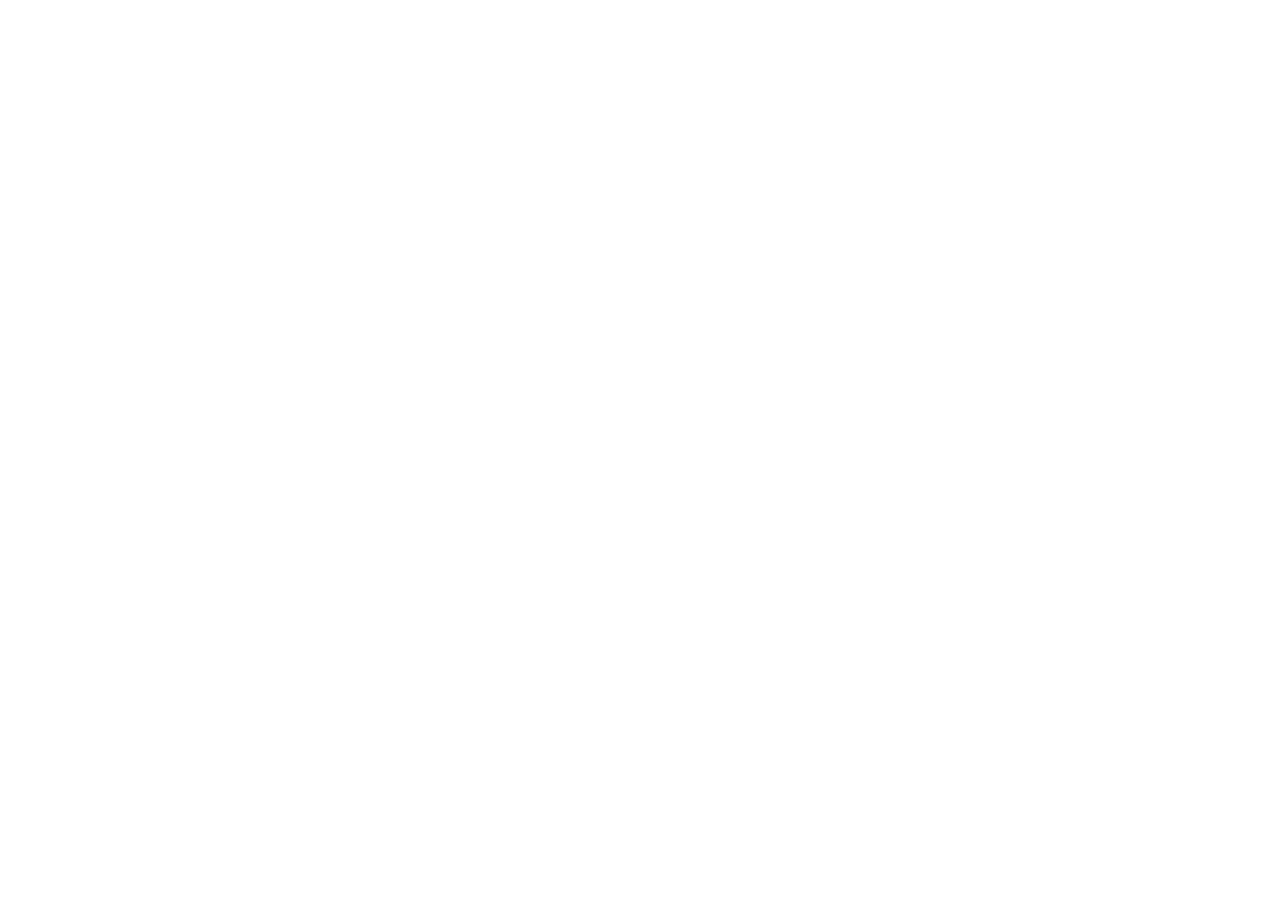
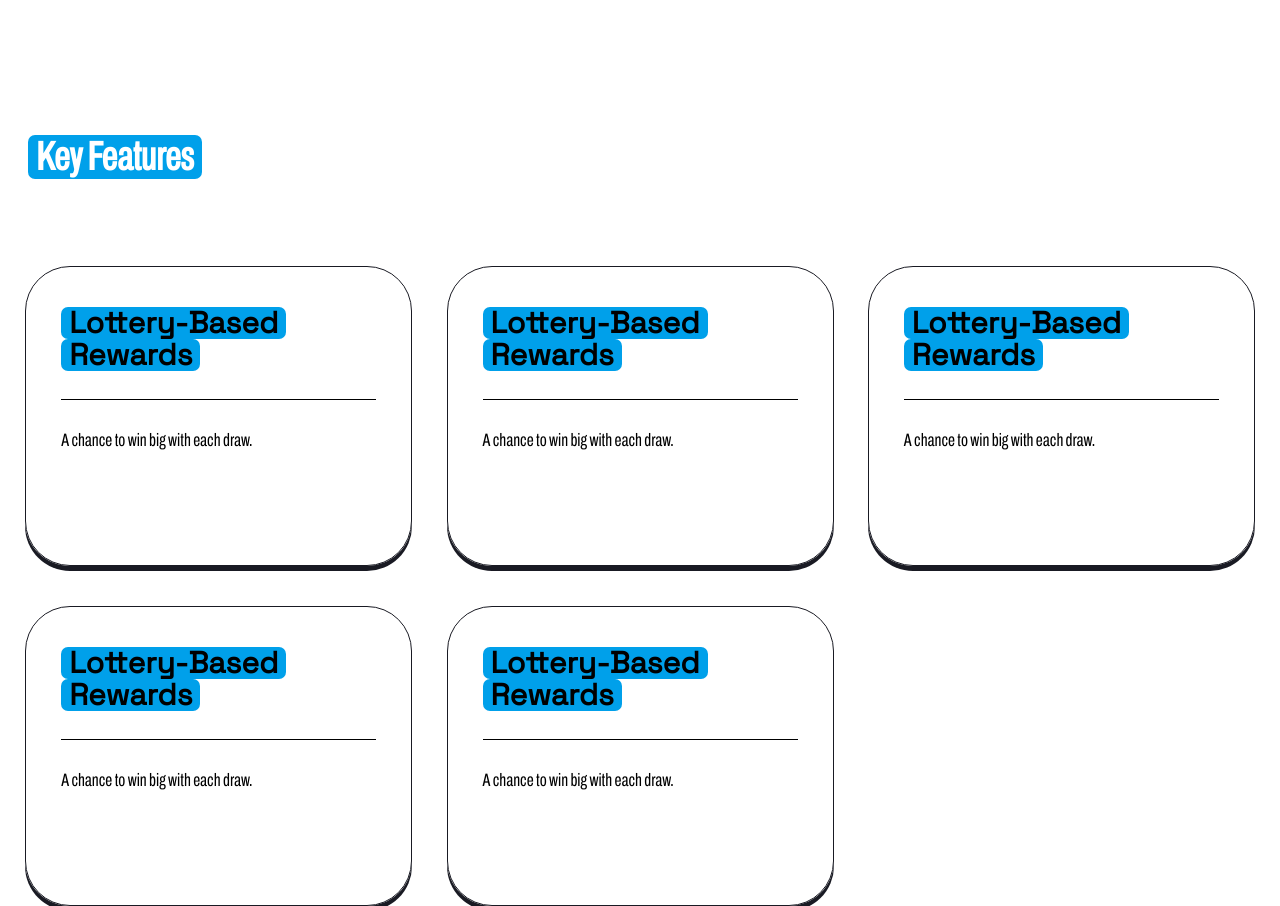
Before and after one commit to dracodev02/doraebag, a Next.js app: page / in a window 1280 px wide. Shown: the part 2980-3886 px from the top of the page. Before the commit the page ends 2917 px from the top, so only its background shows below. Built offline with nearby package versions, Linux system fonts and the light colour scheme.

Commit message:
add ui Key Features section

```diff
--- a/app/page.tsx
+++ b/app/page.tsx
@@ -1,4 +1,5 @@
 import Header from "./components/header/Header";
+import KeyFeature from "./sections/KeyFeature";
 import Section1 from "./sections/Section1";
 import Section2 from "./sections/Section2";
 import SectionWhyUs from "./sections/SectionWhyUs";
@@ -11,6 +12,7 @@
         <Section1 />
         <Section2 />
         <SectionWhyUs />
+        <KeyFeature />
       </div>
     </>
   );
--- /dev/null
+++ b/app/sections/KeyFeature.tsx
@@ -0,0 +1,87 @@
+const KeyFeature = () => {
+  return (
+    <div className="w-full max-w-desktop mx-auto flex flex-col gap-[87px] px-2">
+      <h3 className="font-semibold font-archivo text-white rounded-[7px] bg-primary text-[40px] leading-[44px] w-fit px-2">
+        Key Features
+      </h3>
+      <div className="grid grid-cols-3 place-items-center gap-10">
+        <div className="px-[35px] pt-10 w-[387px] h-[300px] rounded-[45px] border border-secondary shadow-box gap-7 flex flex-col">
+          <div>
+            <p className="bg-primary w-fit rounded-[7px] px-2 font-semibold text-[30px] leading-[32px]">
+              Lottery-Based
+            </p>
+            <p className="bg-primary w-fit rounded-[7px] px-2 font-semibold text-[30px] leading-[32px]">
+              Rewards
+            </p>
+          </div>
+
+          <div className="w-full bg-black h-[1px]"></div>
+          <p className="text-[18px] leading-6 font-archivo text-black">
+            A chance to win big with each draw.
+          </p>
+        </div>
+        <div className="px-[35px] pt-10 w-[387px] h-[300px] rounded-[45px] border border-secondary shadow-box gap-7 flex flex-col">
+          <div>
+            <p className="bg-primary w-fit rounded-[7px] px-2 font-semibold text-[30px] leading-[32px]">
+              Lottery-Based
+            </p>
+            <p className="bg-primary w-fit rounded-[7px] px-2 font-semibold text-[30px] leading-[32px]">
+              Rewards
+            </p>
+          </div>
+
+          <div className="w-full bg-black h-[1px]"></div>
+          <p className="text-[18px] leading-6 font-archivo text-black">
+            A chance to win big with each draw.
+          </p>
+        </div>
+        <div className="px-[35px] pt-10 w-[387px] h-[300px] rounded-[45px] border border-secondary shadow-box gap-7 flex flex-col">
+          <div>
+            <p className="bg-primary w-fit rounded-[7px] px-2 font-semibold text-[30px] leading-[32px]">
+              Lottery-Based
+            </p>
+            <p className="bg-primary w-fit rounded-[7px] px-2 font-semibold text-[30px] leading-[32px]">
+              Rewards
+            </p>
+          </div>
+
+          <div className="w-full bg-black h-[1px]"></div>
+          <p className="text-[18px] leading-6 font-archivo text-black">
+            A chance to win big with each draw.
+          </p>
+        </div>
+        <div className="px-[35px] pt-10 w-[387px] h-[300px] rounded-[45px] border border-secondary shadow-box gap-7 flex flex-col">
+          <div>
+            <p className="bg-primary w-fit rounded-[7px] px-2 font-semibold text-[30px] leading-[32px]">
+              Lottery-Based
+            </p>
+            <p className="bg-primary w-fit rounded-[7px] px-2 font-semibold text-[30px] leading-[32px]">
+              Rewards
+            </p>
+          </div>
+
+          <div className="w-full bg-black h-[1px]"></div>
+          <p className="text-[18px] leading-6 font-archivo text-black">
+            A chance to win big with each draw.
+          </p>
+        </div>
+        <div className="px-[35px] pt-10 w-[387px] h-[300px] rounded-[45px] border border-secondary shadow-box gap-7 flex flex-col">
+          <div>
+            <p className="bg-primary w-fit rounded-[7px] px-2 font-semibold text-[30px] leading-[32px]">
+              Lottery-Based
+            </p>
+            <p className="bg-primary w-fit rounded-[7px] px-2 font-semibold text-[30px] leading-[32px]">
+              Rewards
+            </p>
+          </div>
+
+          <div className="w-full bg-black h-[1px]"></div>
+          <p className="text-[18px] leading-6 font-archivo text-black">
+            A chance to win big with each draw.
+          </p>
+        </div>
+      </div>
+    </div>
+  );
+};
+export default KeyFeature;
```
